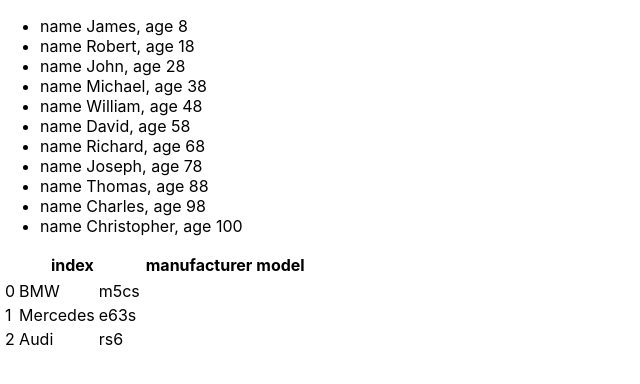
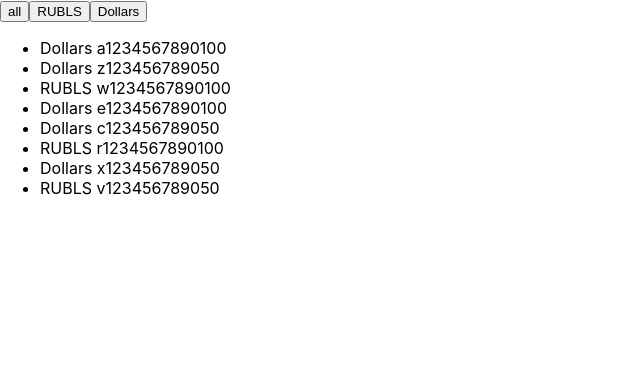
Before and after one commit to dasha7879/microtasks, a React (Create React App) app: page / in a window 1280 px wide. Shown: the top 384 px of the page, without its empty margins (0-640 px from the left). Built offline with nearby package versions, Linux system fonts and the light colour scheme.

Commit message:
feat: add solve for filter-task

```diff
--- a/src/App.tsx
+++ b/src/App.tsx
@@ -1,46 +1,53 @@
-import React from 'react';
+import React, { useState } from 'react';
 import logo from './logo.svg';
 import './App.css';
-import { Header } from './Header';
-import { Body } from './Body';
-import { Footer } from './Footer';
+import { link } from 'fs';
+// import { NewComponent } from './NewComponent';
+import { isPropertySignature } from 'typescript';
+import { Button } from './Button';
 import { NewComponent } from './NewComponent';
-import { Cars } from './Cars';
+
+
+type FilterType = 'all' | 'Dollars' | 'RUBLS'
 
 function App() {
 
-  // <>
-  //   <Header title='New header' />
-  //   <Body titleForBody='New  Body' />
-  //   <Footer titleForFooter='New Footer' />
-  //   </>
-  const students = [
-    {id: 1, name: "James", age: 8},
-    {id: 2, name: "Robert", age: 18},
-    {id: 3, name: "John", age: 28},
-    {id: 4, name: "Michael", age: 38},
-    {id: 5, name: "William", age: 48},
-    {id: 6, name: "David", age: 58},
-    {id: 7, name: "Richard", age: 68},
-    {id: 8, name: "Joseph", age: 78},
-    {id: 9, name: "Thomas", age: 88},
-    {id: 10, name: "Charles", age: 98},
-    {id: 11, name: "Christopher", age: 100},
-]
+  const [money, setMoney] = useState([
+    { banknots: 'Dollars', value: 100, number: ' a1234567890' },
+    { banknots: 'Dollars', value: 50, number: ' z1234567890' },
+    { banknots: 'RUBLS', value: 100, number: ' w1234567890' },
+    { banknots: 'Dollars', value: 100, number: ' e1234567890' },
+    { banknots: 'Dollars', value: 50, number: ' c1234567890' },
+    { banknots: 'RUBLS', value: 100, number: ' r1234567890' },
+    { banknots: 'Dollars', value: 50, number: ' x1234567890' },
+    { banknots: 'RUBLS', value: 50, number: ' v1234567890' },
+  ])
 
-const topCars = [
-  {manufacturer:'BMW', model:'m5cs'},
-  {manufacturer:'Mercedes', model:'e63s'},
-  {manufacturer:'Audi', model:'rs6'}
-]
+
+
+  //локальный стейт, который записывает значение кнопки
+  const [filter, setFilter] = useState<FilterType>('all')
+
+
+
+
+  const onClickFilterHandler = (nameButton: FilterType) => {
+    setFilter(nameButton);
+  }
+
+
+
+
 
   return (
     <>
-    <NewComponent students={students}/>
-    <Cars cars = {topCars}/>
+      <Button name='all' callBack={() => (onClickFilterHandler('all'))} />
+      <Button name='RUBLS' callBack={() => (onClickFilterHandler('RUBLS'))} />
+      <Button name='Dollars' callBack={() => (onClickFilterHandler('Dollars'))} />
+      <NewComponent money={money} filter={filter} />
     </>
 
-  );
+  )
 }
 
 export default App;
--- /dev/null
+++ b/src/Button.tsx
@@ -0,0 +1,23 @@
+import React from "react"
+import { useCallback } from "react"
+import { isPropertySignature } from "typescript"
+
+type ButtonType ={
+    name: string
+    callBack: ()=> void
+
+}
+
+
+export const Button = (props: ButtonType) => {
+
+const onClickHandler = () => {
+    props.callBack()
+}
+
+return (
+    <>
+    <button onClick={ onClickHandler}>{props.name}</button>
+    </>
+
+)}
--- a/src/Cars.tsx
+++ /dev/null
@@ -1,38 +0,0 @@
-import React from 'react';
-
-type CarsType = {
-    cars: TopCarType[]
-}
-
-type TopCarType = {
-    manufacturer: string,
-    model: string
-}
-
-export const Cars = (props: CarsType) => {
-    let cars = props.cars.map((car: TopCarType, index: number) =>
-        <tr>
-            <td key={index}>{index}</td>
-            <td key={index}>{car.manufacturer}</td>
-            <td key={index}>{car.model}</td>
-        </tr>
-
-    )
-    return (
-        <>
-            <table>
-                <tr>
-                    <th>index</th>
-                    <th>manufacturer</th>
-                    <th>model</th>
-                </tr>
-                <tr>
-                    {cars}
-                </tr>
-            </table>
-
-        </>
-
-
-    )
-}
--- a/src/NewComponent.tsx
+++ b/src/NewComponent.tsx
@@ -1,27 +1,36 @@
-import { isPropertySignature } from "typescript"
-import React from 'react';
-import { debug } from "console";
-
 type NewComponentType = {
-    students: Array<StudentType>
-
-    // students: StudentType[]-second way
-}
-type StudentType = {
-    id: number,
-    name: string,
-    age: number
+    money: Array<Banknota>
+    filter: FilterType
 }
 
-export const NewComponent = (props: NewComponentType, index: number) => {
-    let result = props.students.map((student) =>
-        <li key={student.id}>{`
-        name ${student.name},
-        age ${student.age}`}
-        </li>)
+type Banknota = {
+    banknots: string
+    value: number
+    number: string
+}
+
+type FilterType='all'|'Dollars'|'RUBLS'
+
+
+export const NewComponent = (props:NewComponentType) => {
+const {filter, money} = props;
+let currentMoney = money.filter((oneBanknote)=> oneBanknote.banknots === filter || filter === 'all');
+
+
+
     return (
         <ul>
-            {result}
+            {currentMoney.map((oneBanknote, index: number) => {
+                return (
+                    <li key={index}>
+                        <span>{oneBanknote.banknots}</span>
+                        <span>{oneBanknote.number}</span>
+                        <span>{oneBanknote.value}</span>
+                    </li>
+                )
+            }
+            )
+            }
         </ul>
     )
 }
--- a/src/index.tsx
+++ b/src/index.tsx
@@ -7,6 +7,7 @@
 const root = ReactDOM.createRoot(
   document.getElementById('root') as HTMLElement
 );
+
 root.render(
   <React.StrictMode>
     <App />
```
Also changed, not shown: src/Body.tsx (deleted, +0 -9 lines), src/Footer.tsx (deleted, +0 -9 lines), src/Header.tsx (deleted, +0 -9 lines).
